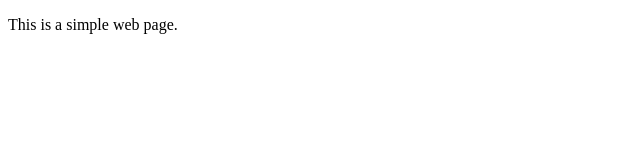
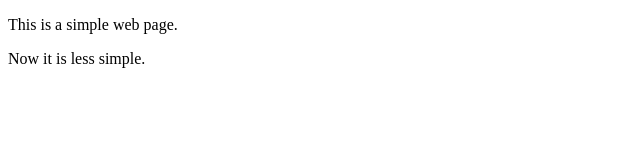
Before and after one commit to rpruim/SampleRepo, a plain HTML site: page docs/index.html in a window 1280 px wide. Shown: the whole page, without its empty margins (0-640 px from the left). Drawn offline with Linux system fonts and the light colour scheme.

Commit message:
make simple page less simple

```diff
--- a/docs/index.html
+++ b/docs/index.html
@@ -6,5 +6,7 @@
   </head>
   <body>
     <p>This is a simple web page.</p>
+
+    <p>Now it is less simple.</p>
   </body>
 </html>
```
